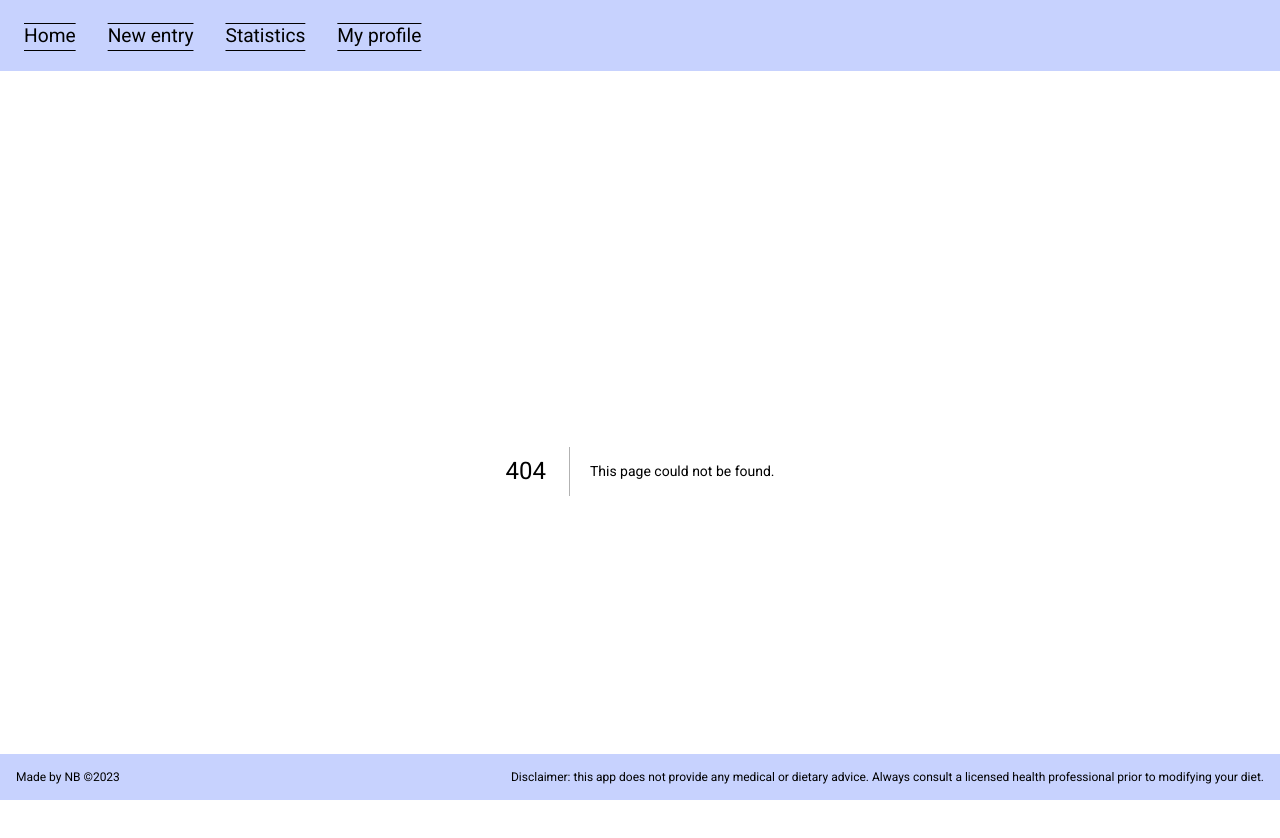
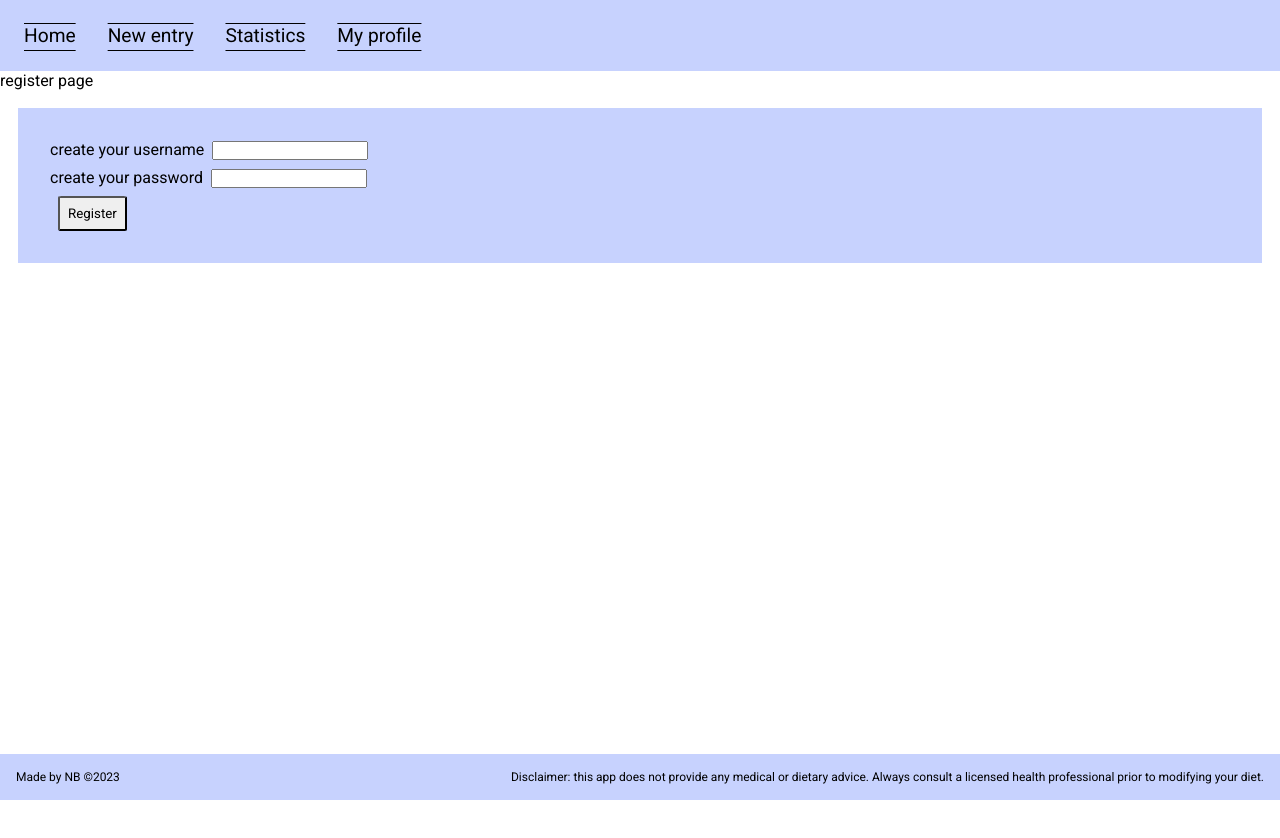
Before and after one commit to Tungstic/food-diary, a Next.js app: page /register in a window 1280 px wide. Before the commit this address had no page. Shown: the top 838 px of the page. After the commit the page ends 800 px from the top, so only its background shows below. Built offline with nearby package versions, Linux system fonts and the light colour scheme.

Commit message:
Implement RegisterForm

```diff
--- /dev/null
+++ b/app/(auth)/login/page.jsx
@@ -0,0 +1,3 @@
+export default function LoginPage() {
+  return <div>login</div>;
+}
--- /dev/null
+++ b/app/(auth)/register/RegisterForm.jsx
@@ -0,0 +1,39 @@
+'use client';
+
+import { useState } from 'react';
+import styles from './RegisterForm.module.scss';
+
+export default function RegisterForm() {
+  const [username, setUsername] = useState('');
+  const [password, setPassword] = useState('');
+
+  return (
+    <form className={styles.card} onSubmit={(event) => event.preventDefault()}>
+      <label>
+        create your username
+        <input
+          value={username}
+          onChange={(event) => setUsername(event.currentTarget.value)}
+        />
+      </label>
+      <label>
+        create your password
+        <input
+          type="password"
+          value={password}
+          onChange={(event) => setPassword(event.currentTarget.value)}
+        />
+      </label>
+      <button
+      /*        onClick={async () => {
+          await fetch('/api/register', {
+            method: 'POST',
+            body: JSON.stringify({ username, password }),
+          });
+        }} */
+      >
+        Register
+      </button>
+    </form>
+  );
+}
--- /dev/null
+++ b/app/(auth)/register/RegisterForm.module.scss
@@ -0,0 +1,25 @@
+.card {
+  display: flex;
+  flex-direction: column;
+  background-color: #c7d2fe;
+  margin: 18px;
+  padding: 32px;
+  gap: 8px;
+
+  & > * {
+    & > * {
+      margin-left: 8px;
+    }
+  }
+
+  button {
+    align-self: flex-start;
+    padding: 8px;
+    border-radius: 5%;
+    margin-left: 8px;
+
+    &:hover {
+      background-color: #fef2c3;
+    }
+  }
+}
--- /dev/null
+++ b/app/(auth)/register/page.jsx
@@ -0,0 +1,10 @@
+import RegisterForm from './RegisterForm';
+
+export default function RegisterPage() {
+  return (
+    <>
+      <div>register page</div>
+      <RegisterForm />
+    </>
+  );
+}
```
